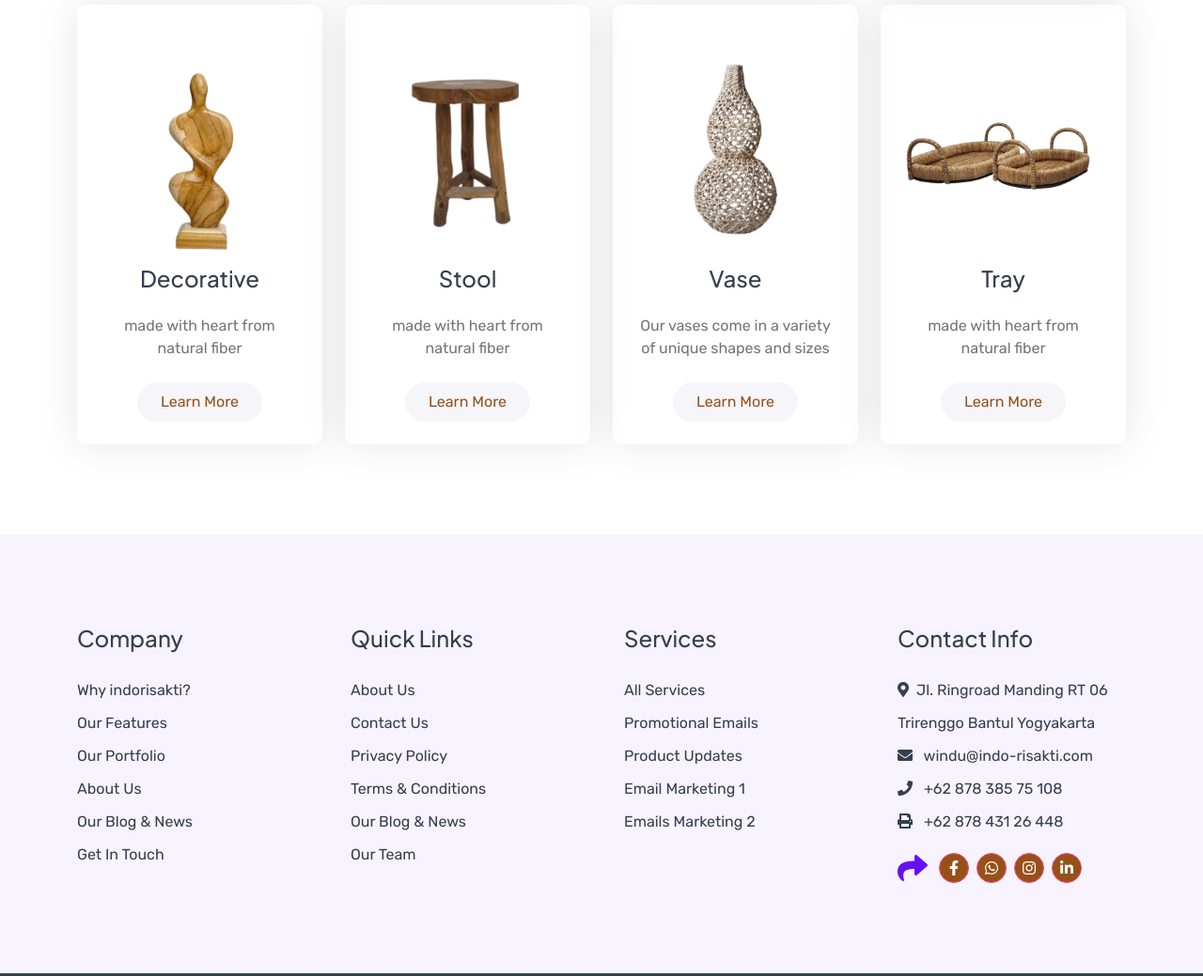
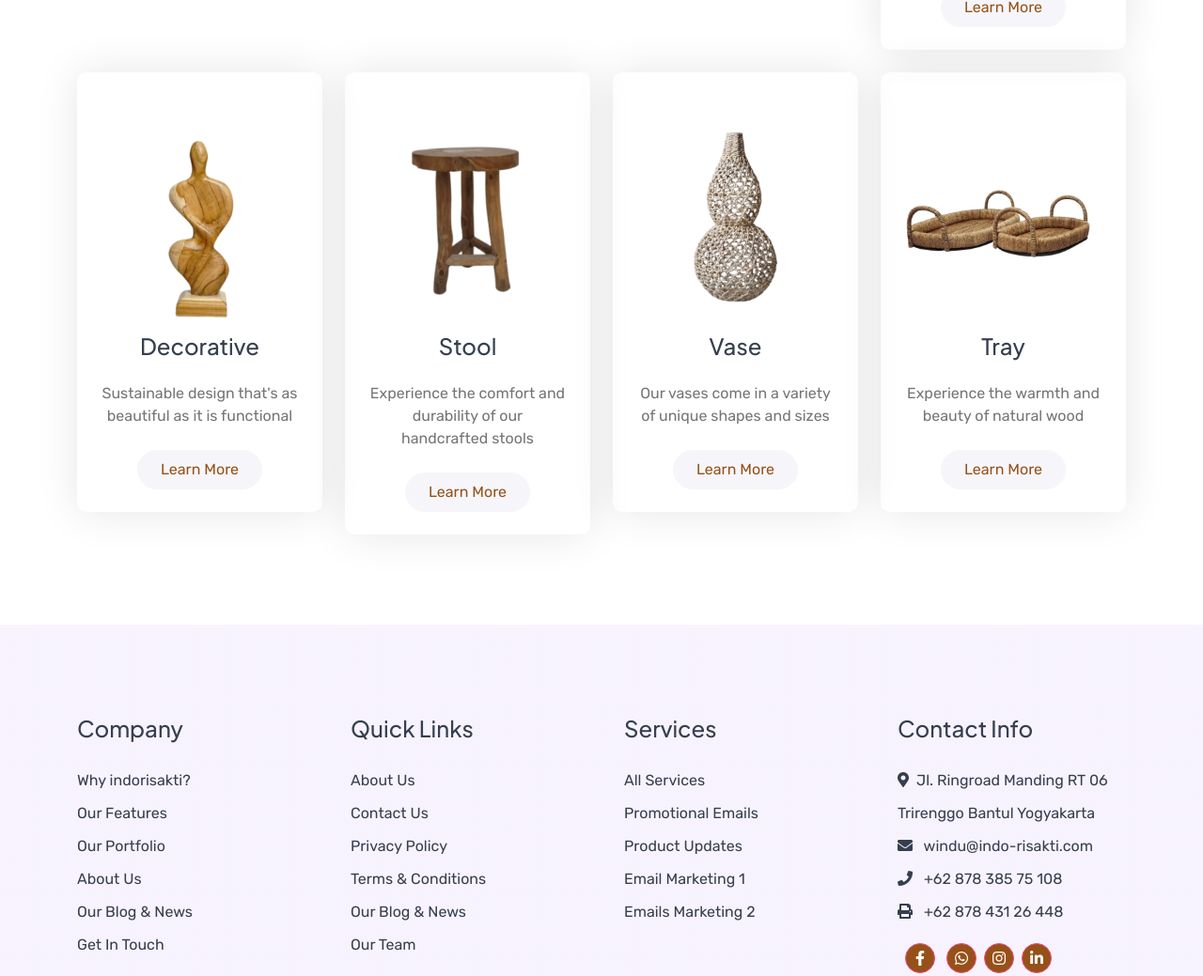
Before and after one commit to drajatsiswa/indorisaktidevelopment, a plain HTML site: page index.html in a window 1280 px wide. Shown: the part 2308-3347 px from the top of the page at 94% size. Drawn offline with nearby package versions, Linux system fonts and the light colour scheme.

Commit message:
Add files via upload

```diff
--- a/index.html
+++ b/index.html
@@ -155,7 +155,9 @@
                 <div class="text-center mx-auto mb-5 wow fadeInUp" data-wow-delay="0.1s" style="max-width: 900px;">
                     <h4 class="mb-1 text-primary">Our Product</h4>
                     <h1 class="display-5 mb-4">Deliver natural into your interior</h1>
-                    <p class="mb-0">Dolor sit amet consectetur, adipisicing elit. Ipsam, beatae maxime. Vel animi eveniet doloremque reiciendis soluta iste provident non rerum illum perferendis earum est architecto dolores vitae quia vero quod incidunt culpa corporis, porro doloribus. Voluptates nemo doloremque cum.
+                    <p class="mb-0">
+                        Sustainable, handmade home decor is a growing trend that combines the beauty of natural materials with ethical and eco-friendly practices. By choosing handcrafted pieces made from sustainable resources, you can create a unique and personalized living space that reflects your commitment to environmental responsibility. These items often feature intricate details and unique designs, showcasing the skill and artistry of the craftspeople involved. Not only are they aesthetically pleasing, but sustainable,
+                        handmade home decor also supports local communities and reduces the environmental impact of mass-produced products
                     </p>
                 </div>
                 <div class="row g-4 justify-content-center">
@@ -214,7 +216,7 @@
                             <div class="service-content">
                                 <h4 class="mb-4">Decorative </h4>
                                 <p class="mb-4">
-                                    made with heart from natural fiber
+                                    Sustainable design that's as beautiful as it is functional
                                 </p>
                                 <a href="#" class="btn btn-light rounded-pill text-primary py-2 px-4">Learn More</a>
                             </div>
@@ -226,7 +228,7 @@
                             <div class="service-content">
                                 <h4 class="mb-4">Stool </h4>
                                 <p class="mb-4">
-                                    made with heart from natural fiber
+                                    Experience the comfort and durability of our handcrafted stools
                                 </p>
                                 <a href="#" class="btn btn-light rounded-pill text-primary py-2 px-4">Learn More</a>
                             </div>
@@ -250,7 +252,7 @@
                             <div class="service-content">
                                 <h4 class="mb-4">Tray </h4>
                                 <p class="mb-4">
-                                    made with heart from natural fiber
+                                    Experience the warmth and beauty of natural wood
                                 </p>
                                 <a href="#" class="btn btn-light rounded-pill text-primary py-2 px-4">Learn More</a>
                             </div>
@@ -308,9 +310,9 @@
                             <a href=""><i class="fas fa-phone me-2"></i> +62 878 385 75 108</a>
                             <a href="" class="mb-3"><i class="fas fa-print me-2"></i> +62 878 431 26 448</a>
                             <div class="d-flex align-items-center">
-                                <i class="fas fa-share fa-2x text-secondary me-2"></i>
-                                <a class="btn-square btn btn-primary rounded-circle mx-1" href="https://www.facebook.com/indorisakti/?locale=id_ID"><i class="fab fa-facebook-f"></i></a>
-                                <a class="btn-square btn btn-primary rounded-circle mx-1" href=""><i class="fab fa-whatsapp"></i></a>
+
+                                <a class="btn-square btn btn-primary rounded-circle mx-2" href="https://www.facebook.com/indorisakti/?locale=id_ID"><i class="fab fa-facebook-f"></i></a>
+                                <a class="btn-square btn btn-primary rounded-circle mx-1" href="https://wa.me/6287843126448?text=Hallo%20I%20am%20interested%20with%20your%20product""><i class="fab fa-whatsapp"></i></a>
                                 <a class="btn-square btn btn-primary rounded-circle mx-1" href="https://www.instagram.com/indorisakti/"><i class="fab fa-instagram"></i></a>
                                 <a class="btn-square btn btn-primary rounded-circle mx-1" href="https://www.instagram.com/indorisakti/"><i class="fab fa-linkedin-in"></i></a>
                             </div>
```
